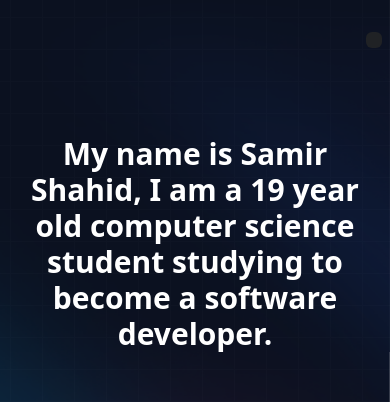
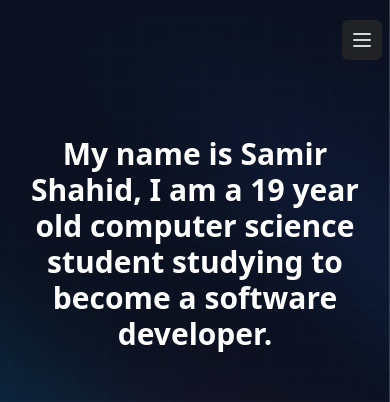
Before and after one commit to Sam772/Sam772.github.io, a React (Create React App) app: page /#/ in a window 390 px wide. Shown: the top 402 px of the page. Built offline with nearby package versions, Linux system fonts and the light colour scheme.

Commit message:
Added responsive navbar

```diff
--- a/src/App.tsx
+++ b/src/App.tsx
@@ -10,9 +10,7 @@ function App() {
     <>
       <Router>
         <div className="absolute h-full w-full bg-[url('/src/images/beams.png')] bg-cover bg-center bg-fixed no-scrollbar overflow-y-auto">
-        <div className="absolute h-full w-full bg-[url('/src/images/grid.svg')] [background-position:calc(100%+5px)_calc(100%+5px)] bg-fixed" />
-          <div className="absolute w-full bg-[url('/src/images/beams.png')] bg-cover bg-center bg-fixed">
-            <div className="absolute h-full w-full bg-[url('/src/images/grid.svg')] [background-position:calc(100%+5px)_calc(100%+5px)] bg-fixed" />
+          <div className="absolute h-full w-full bg-[url('/src/images/grid.svg')] [background-position:calc(100%+5px)_calc(100%+5px)] bg-fixed">
             <Navbar />
             <Routes>
               <Route path = "/" element = {<Home />} />
--- a/src/components/navbar.tsx
+++ b/src/components/navbar.tsx
@@ -1,7 +1,9 @@
-import React from 'react';
+import React, {useState} from 'react';
 import { Link } from 'react-router-dom';
+import { Transition } from "@headlessui/react";
 
 function Navbar() {
+    const [isOpen, setIsOpen] = useState(false);
     return (
       <div>
           <div className="max-w-7xl mx-auto px-4 sm:px-6 lg:px-8 pt-2">
@@ -29,15 +31,75 @@ function Navbar() {
               </div>
               <div className="-mr-2 flex md:hidden">
                 <button
+                  onClick={() => setIsOpen(!isOpen)}
                   type="button"
                   className="bg-gray-900 inline-flex items-center justify-center p-2 rounded-md text-gray-400 hover:text-white hover:bg-gray-800 focus:outline-none focus:ring-2 focus:ring-offset-2 focus:ring-offset-gray-800 focus:ring-white"
                   aria-controls="mobile-menu"
                   aria-expanded="false"
                 >
+                  <span className="sr-only">Open main menu</span>
+                {!isOpen ? (
+                  <svg
+                    className="block h-6 w-6"
+                    xmlns="http://www.w3.org/2000/svg"
+                    fill="none"
+                    viewBox="0 0 24 24"
+                    stroke="currentColor"
+                    aria-hidden="true"
+                  >
+                    <path
+                      strokeLinecap="round"
+                      strokeLinejoin="round"
+                      strokeWidth="2"
+                      d="M4 6h16M4 12h16M4 18h16"
+                    />
+                  </svg>
+                ) : (
+                  <svg
+                    className="block h-6 w-6"
+                    xmlns="http://www.w3.org/2000/svg"
+                    fill="none"
+                    viewBox="0 0 24 24"
+                    stroke="currentColor"
+                    aria-hidden="true"
+                  >
+                    <path
+                      strokeLinecap="round"
+                      strokeLinejoin="round"
+                      strokeWidth="2"
+                      d="M6 18L18 6M6 6l12 12"
+                    />
+                  </svg>
+                )}
                 </button>
               </div>
             </div>
           </div>
+          <Transition
+          show={isOpen}
+          enter="transition ease-out duration-100 transform"
+          enterFrom="opacity-0 scale-95"
+          enterTo="opacity-100 scale-100"
+          leave="transition ease-in duration-75 transform"
+          leaveFrom="opacity-100 scale-100"
+          leaveTo="opacity-0 scale-95"
+        >
+          {(ref) => (
+            <div className="md:hidden" id="mobile-menu">
+              <div ref={ref} className="px-2 pt-2 pb-3 space-y-1 sm:px-3">
+                <Link to ="/" className="hover:bg-gray-700 text-white block px-3 py-2 rounded-md text-base font-medium">
+                  Home
+                </Link>
+                <Link to ="/projects" className="hover:bg-gray-700 text-white block px-3 py-2 rounded-md text-base font-medium">
+                  Projects
+                </Link>
+                <Link to ="/contact" className="hover:bg-gray-700 text-white block px-3 py-2 rounded-md text-base font-medium">
+                        Contact
+                </Link>
+              </div>
+            </div>
+          )}
+        </Transition>
       </div>
     );
   }
--- a/src/pages/projects/index.css
+++ b/src/pages/projects/index.css
@@ -78,21 +78,4 @@
         mb-2
     }
 
-    .wrapper {
-        @apply
-        mb-8
-        grid
-        gap-4
-        grid-cols-1
-        justify-center
-    }
-
-    .card2 {
-        @apply
-        shadow-2xl
-        rounded-none
-        min-w-full
-        flex
-    }
-
 }
```
Lines whose indentation alone changed are shown as unchanged.
